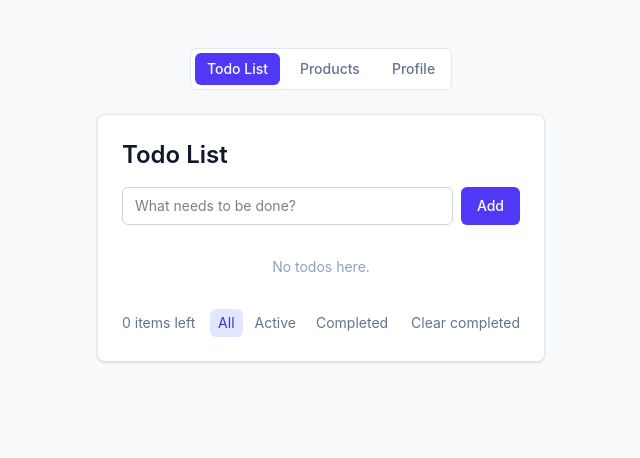
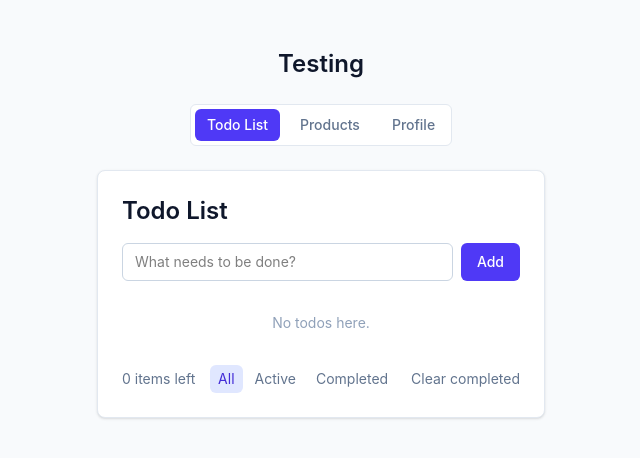
Before and after one commit to tusharb-lokal/testing, a React (Vite) app: page / in a window 1280 px wide. Shown: the top 458 px of the page, without its empty margins (319-959 px from the left). Built offline with nearby package versions, Linux system fonts and the light colour scheme.

Commit message:
Update title in index.html and add header in App component for testing purposes.

```diff
--- a/index.html
+++ b/index.html
@@ -4,7 +4,7 @@
     <meta charset="UTF-8" />
     <link rel="icon" type="image/svg+xml" href="/favicon.svg" />
     <meta name="viewport" content="width=device-width, initial-scale=1.0" />
-    <title>React Webview Template</title>
+    <title>Testing</title>
   </head>
   <body>
     <div id="root"></div>
--- a/src/App.jsx
+++ b/src/App.jsx
@@ -14,6 +14,7 @@
 
   return (
     <main className="flex min-h-screen flex-col items-center gap-6 bg-slate-50 px-6 py-12">
+      <h1 className="text-2xl font-semibold text-slate-900">Testing</h1>
       <nav className="flex gap-2 rounded-md border border-slate-200 bg-white p-1">
         {PAGES.map(({ value, label }) => (
           <button
```
